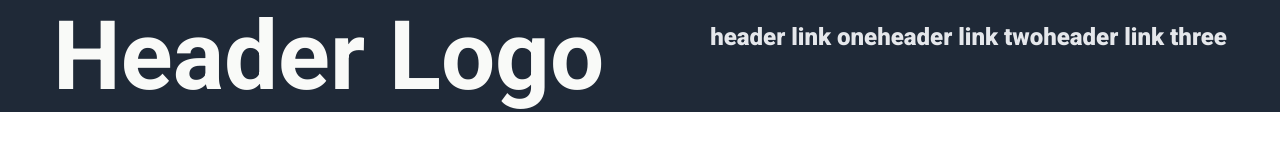
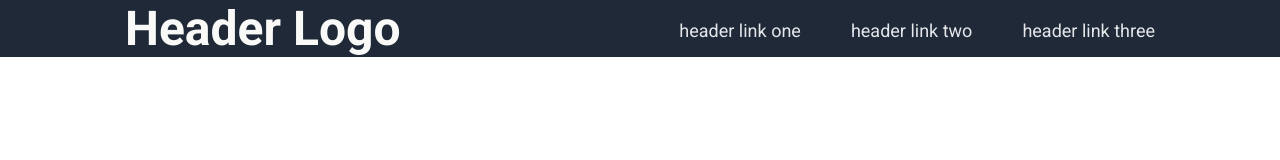
Before and after one commit to nmoon8019/project-landing-page, a plain HTML site: page index.html in a window 1280 px wide. Drawn offline with Linux system fonts and the light colour scheme.

Commit message:
header finished

```diff
--- a/styles.css
+++ b/styles.css
@@ -16,19 +16,24 @@ body {
 
 .hero {
   display: flex;
-  justify-content: space-around;
+  align-items: center;
+  justify-content: space-between;
   background-color: #1f2937;
-  font-size: 48px;
+  font-size: 24px;
   font-weight: 900;
   color: #f9faf8;
+  padding-left: 125px;
+  padding-right: 125px;
 }
 
 .hero a {
   text-decoration: none;
-  font-size: 24px;
+  font-size: 18px;
+  font-weight: 400;
   color: #e5e7eb;
 }
 .hero ul {
   display: flex;
   list-style-type: none;
+  gap: 50px;
 }
```
